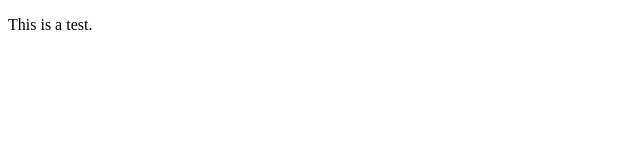
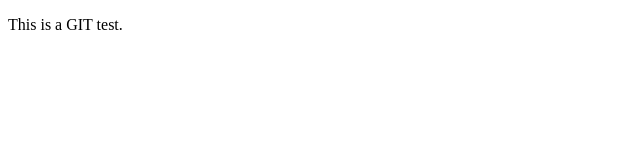
Before and after one commit to cheukyinl/Assignment-3, a plain HTML site: page test.html in a window 1280 px wide. Shown: the full height of the page, 0-640 px from the left. Drawn offline with Linux system fonts and the light colour scheme.

Commit message:
updated test file

```diff
--- a/test.html
+++ b/test.html
@@ -6,6 +6,6 @@
     <title>Document</title>
 </head>
 <body>
-    <p>This is a test.</p>
+    <p>This is a GIT test.</p>
 </body>
 </html>
```
